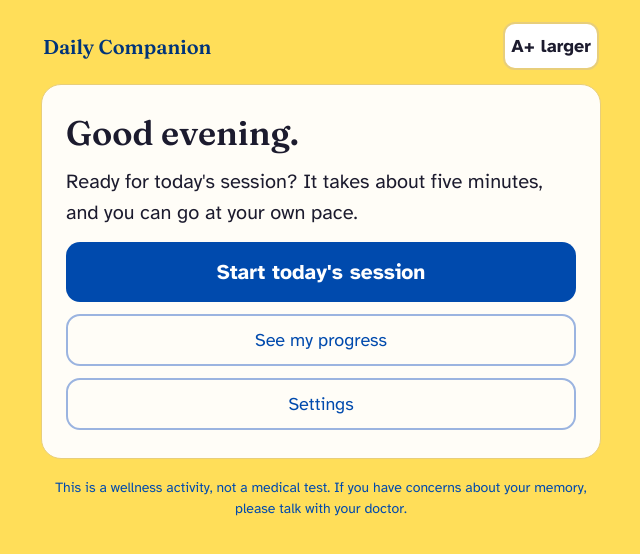
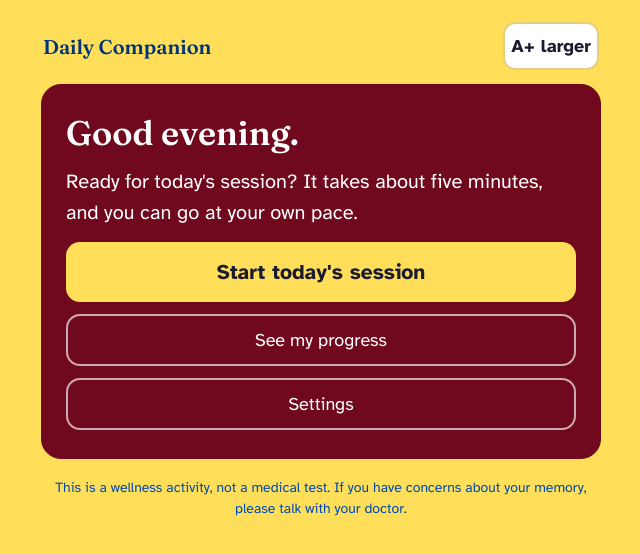
Before and after one commit to Namoos99/cognitive-companion, a React (Vite) app: page / in a window 1280 px wide. Shown: the top 554 px of the page, without its empty margins (319-959 px from the left). Built offline with nearby package versions, Linux system fonts and the light colour scheme.

Commit message:
Burgundy welcome card and white step indicator

```diff
--- a/src/App.jsx
+++ b/src/App.jsx
@@ -288,8 +288,9 @@ export default function App() {
                 style={{
                   height: "8px",
                   borderRadius: "4px",
-                  background:
-                    i < stepIndex ? C.sage : i === stepIndex ? C.terracotta : C.line,
+                  // White track on the yellow page; the current step is
+                  // burgundy so position stays obvious at a glance.
+                  background: i === stepIndex ? C.terracotta : "#FFFFFF",
                 }}
               />
               <span
--- a/src/screens.jsx
+++ b/src/screens.jsx
@@ -20,21 +20,38 @@ const SLEEP = [
 ];
 
 export function Welcome({ S, greeting, doneToday, onStart, onProgress, onSettings }) {
+  // The welcome screen is a branded hero moment: burgundy card, white
+  // text, brand-yellow primary button. The task screens stay on the
+  // near-white card, because that's where the actual reading happens.
+  // Contrast here: white on burgundy 11.7:1, ink on yellow 12.7:1.
+  const card = {
+    ...S.card,
+    background: C.terracotta,
+    border: `1px solid ${C.terracotta}`,
+  };
+  const heading = { ...S.h1, color: "#FFFFFF" };
+  const body = { ...S.body, color: "#FFFFFF" };
+  const ghost = {
+    ...S.quietButton,
+    color: "#FFFFFF",
+    border: "2px solid rgba(255, 255, 255, 0.65)",
+  };
+
   return (
-    <div style={S.card}>
-      <h1 style={S.h1}>{greeting}.</h1>
-      <p style={S.body}>
+    <div style={card}>
+      <h1 style={heading}>{greeting}.</h1>
+      <p style={body}>
         {doneToday
           ? "You've already completed today's session — wonderful. You're welcome to do another round, or look back at your progress."
           : "Ready for today's session? It takes about five minutes, and you can go at your own pace."}
       </p>
-      <button style={S.bigButton()} onClick={onStart}>
+      <button style={S.bigButton(C.sand, C.forest)} onClick={onStart}>
         {doneToday ? "Do another session" : "Start today's session"}
       </button>
-      <button style={S.quietButton} onClick={onProgress}>
+      <button style={ghost} onClick={onProgress}>
         See my progress
       </button>
-      <button style={S.quietButton} onClick={onSettings}>
+      <button style={ghost} onClick={onSettings}>
         Settings
       </button>
     </div>
```
